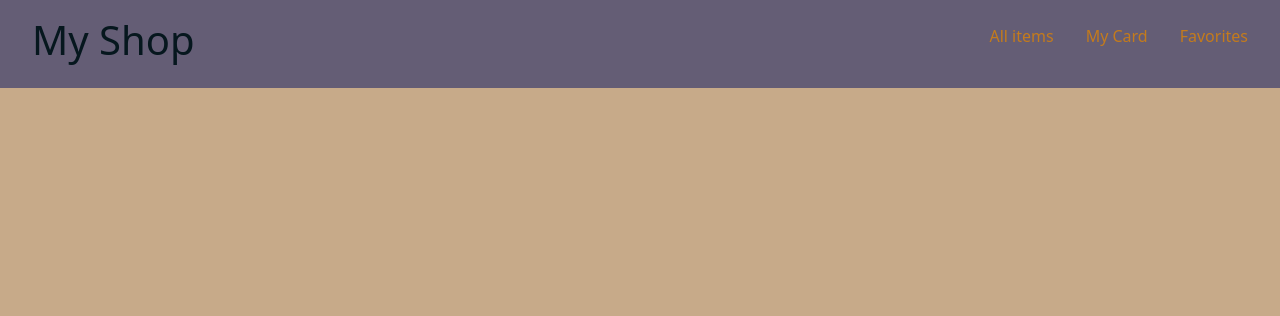
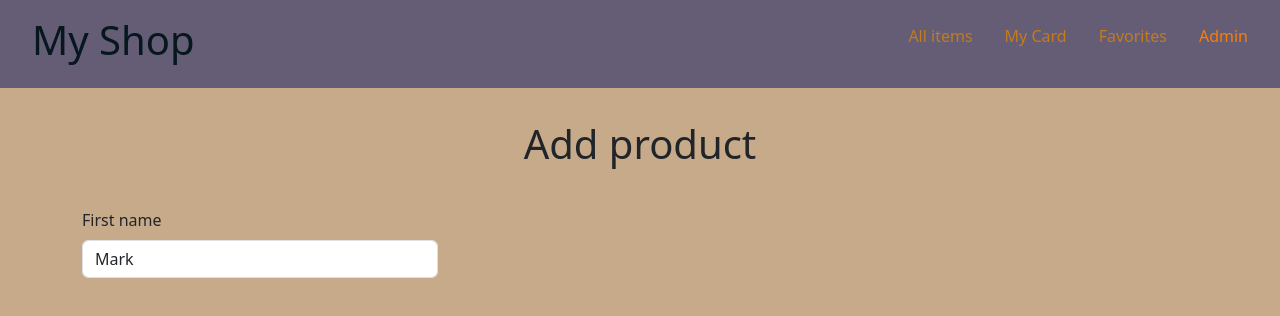
Before and after one commit to ArnoldasVas/shop, a React (Create React App) app: page /admin in a window 1280 px wide. Shown: the top 316 px of the page. Built offline with nearby package versions, Linux system fonts and the light colour scheme; no server answers.

Commit message:
add Admin

```diff
--- a/src/App.jsx
+++ b/src/App.jsx
@@ -6,6 +6,7 @@ import Navbar from './components/Navbar/Navbar';
 import Main from './components/Main/Main';
 import MyCard from './components/MyCard/MyCard';
 import Favorites from './components/Favorites/Favorites';
+import Admin from './components/Admin/Admin';
 
 import './App.scss';
 
@@ -17,6 +18,7 @@ function App() {
         <Route path="/" element={<Main />} />
         <Route path="my-card" element={<MyCard />} />
         <Route path="/favorites" element={<Favorites />} />
+        <Route path="/admin" element={<Admin />} />
       </Routes>
     </>
   );
--- a/src/App.scss
+++ b/src/App.scss
@@ -1,6 +1,6 @@
 @import '~bootstrap/scss/bootstrap';
 
-.container {
+.my-container {
   display: flex;
   justify-content: space-evenly;
   gap: 2rem;
--- /dev/null
+++ b/src/components/Admin/Admin.jsx
@@ -0,0 +1,32 @@
+import React from 'react';
+import { Form, Container, Col, Row } from 'react-bootstrap';
+
+function Admin() {
+  const handleSubmit = () => {
+    console.log('submit');
+  };
+
+  return (
+    <div className="my-container">
+      <h1>Add product</h1>
+      <Container>
+        <Form noValidate onSubmit={handleSubmit}>
+          <Row>
+            <Form.Group as={Col} md="4" controlId="validationCustom01">
+              <Form.Label>First name</Form.Label>
+              <Form.Control
+                required
+                type="text"
+                placeholder="First name"
+                defaultValue="Mark"
+              />
+              <Form.Control.Feedback>Looks good!</Form.Control.Feedback>
+            </Form.Group>
+          </Row>
+        </Form>
+      </Container>
+    </div>
+  );
+}
+
+export default Admin;
--- a/src/components/Navbar/Navbar.jsx
+++ b/src/components/Navbar/Navbar.jsx
@@ -19,6 +19,9 @@ function Navbar() {
         <li>
           <NavLink to="/favorites">Favorites</NavLink>
         </li>
+        <li>
+          <NavLink to="/admin">Admin</NavLink>
+        </li>
       </ul>
       <User />
     </nav>
```
Also changed, not shown: src/components/Admin/admin.scss (added).
